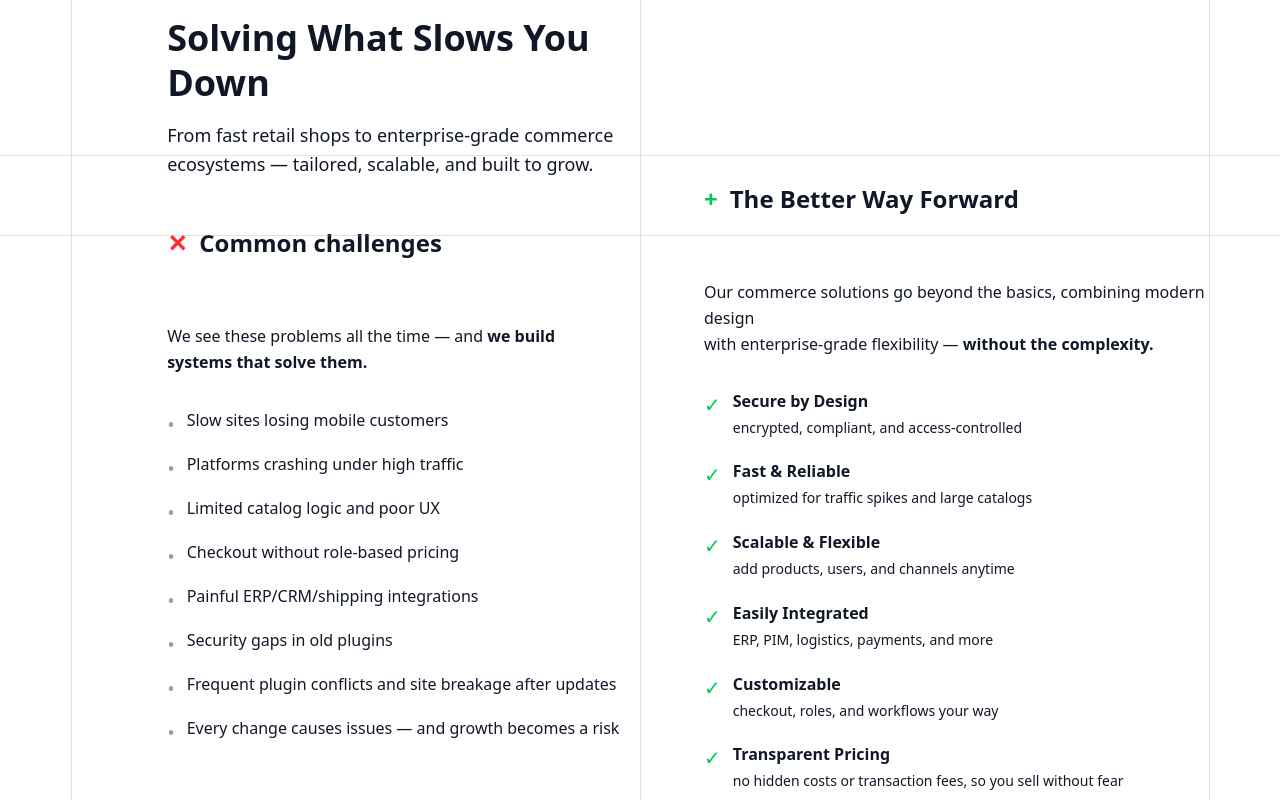
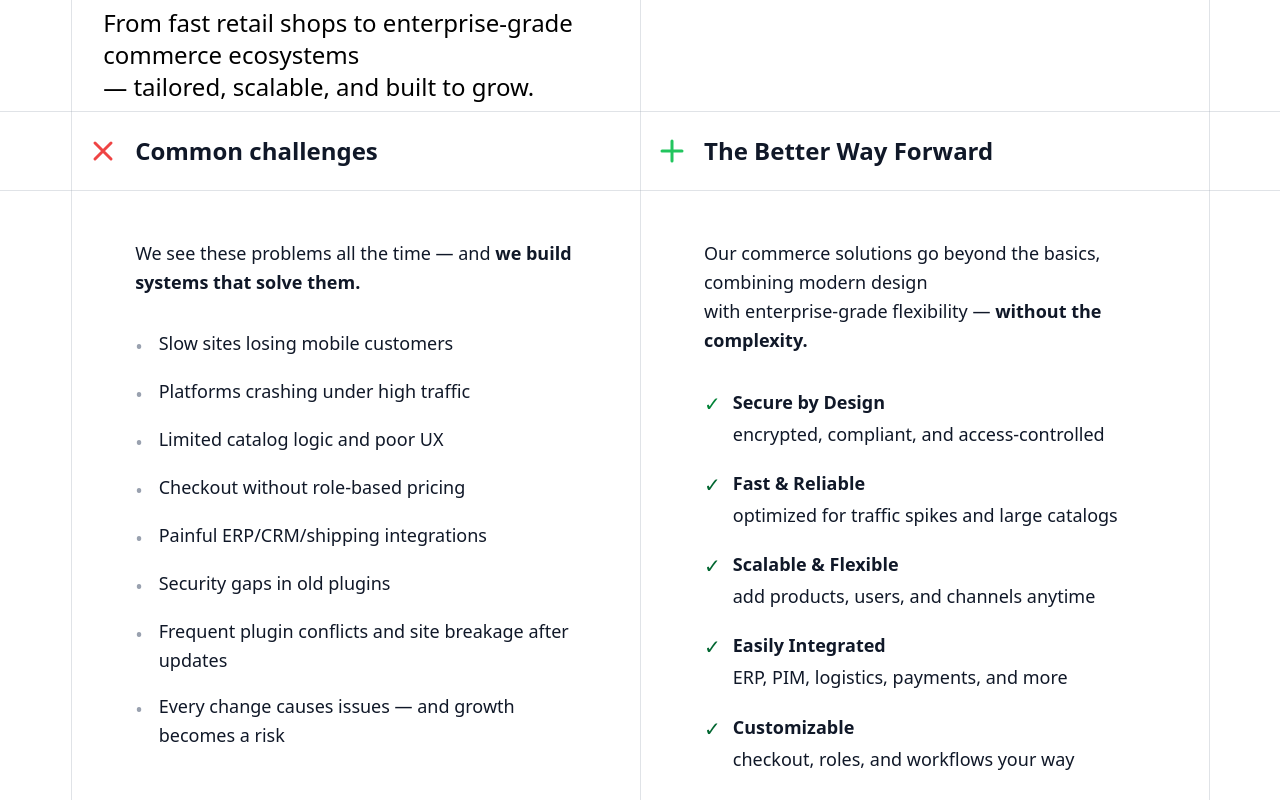
Before and after one commit to abdullah-fareed1/synergic, a Next.js app: page /b2c in a window 1280 px wide. Shown: the part 1420-2220 px from the top of the page. Built offline with nearby package versions, Linux system fonts and the light colour scheme.

Commit message:
QA: B2C Page drafted

```diff
--- a/app/b2c/sections/SolvingSection.tsx
+++ b/app/b2c/sections/SolvingSection.tsx
@@ -1,4 +1,5 @@
 import { GridSection, GridContainer, GridCol } from "../../components/grid";
+
 const SolvingSection = () => {
   return (
     <>
@@ -8,134 +9,199 @@ const SolvingSection = () => {
         className="relative"
         desktopOnly={true}
       >
-        <GridContainer className="py-16">
-          <GridCol span="AB" className="flex flex-col pl-24">
-            <div className="mb-12">
-              <h2 className="text-4xl font-extrabold text-gray-900 mb-4 leading-tight">
+        <GridContainer className="h-[20vh]">
+          <GridCol span="AB" className="flex items-center pl-8">
+            <div>
+              <h2 className="text-3xl font-extrabold text-black mb-3">
                 Solving What Slows You Down
               </h2>
-              <p className="text-gray-900 text-lg leading-relaxed max-w-md">
-                From fast retail shops to enterprise-grade commerce ecosystems — tailored, scalable, and built to grow.
+              <p className="text-black text-2xl">
+                From fast retail shops to enterprise-grade commerce ecosystems<br/>
+                — tailored, scalable, and built to grow.
               </p>
-            </div>
-
-            <div >
-              <div className="flex items-center gap-3 mb-8">
-                <span className="text-red-500 text-2xl font-bold">✕</span>
-                <h3 className="text-2xl font-extrabold text-gray-900">Common challenges</h3>
-              </div>
-
-              <p className="text-gray-900 text-base mb-8 leading-relaxed pt-8">
-                We see these problems all the time — and <span className="font-bold">we build <br/> systems that solve them.</span>
-              </p>
-
-              <ul className="space-y-3">
-                <li className="flex items-start gap-3">
-                  <span className="text-gray-400 mt-1 text-xl">•</span>
-                  <span className="text-gray-900 text-base leading-relaxed">Slow sites losing mobile customers</span>
-                </li>
-                <li className="flex items-start gap-3">
-                  <span className="text-gray-400 mt-1 text-xl">•</span>
-                  <span className="text-gray-900 text-base leading-relaxed">Platforms crashing under high traffic</span>
-                </li>
-                <li className="flex items-start gap-3">
-                  <span className="text-gray-400 mt-1 text-xl">•</span>
-                  <span className="text-gray-900 text-base leading-relaxed">Limited catalog logic and poor UX</span>
-                </li>
-                <li className="flex items-start gap-3">
-                  <span className="text-gray-400 mt-1 text-xl">•</span>
-                  <span className="text-gray-900 text-base leading-relaxed">Checkout without role-based pricing</span>
-                </li>
-                <li className="flex items-start gap-3">
-                  <span className="text-gray-400 mt-1 text-xl">•</span>
-                  <span className="text-gray-900 text-base leading-relaxed">Painful ERP/CRM/shipping integrations</span>
-                </li>
-                <li className="flex items-start gap-3">
-                  <span className="text-gray-400 mt-1 text-xl">•</span>
-                  <span className="text-gray-900 text-base leading-relaxed">Security gaps in old plugins</span>
-                </li>
-                <li className="flex items-start gap-3">
-                  <span className="text-gray-400 mt-1 text-xl">•</span>
-                  <span className="text-gray-900 text-base leading-relaxed">Frequent plugin conflicts and site breakage after updates</span>
-                </li>
-                <li className="flex items-start gap-3">
-                  <span className="text-gray-400 mt-1 text-xl">•</span>
-                  <span className="text-gray-900 text-base leading-relaxed">Every change causes issues — and growth becomes a risk</span>
-                </li>
-              </ul>
             </div>
           </GridCol>
 
-          <GridCol span="CD" className="flex flex-col pl-16">
-            <div className="mb-12">
-              <div style={{ height: '120px' }}></div>
-            </div>
+          <GridCol span="CD" className="h-full relative">
+            <div></div>
+          </GridCol>
+        </GridContainer>
+      </GridSection>
 
-            <div>
-              <div className="flex items-center gap-3 mb-8">
-                <span className="text-green-500 text-2xl font-bold">+</span>
-                <h3 className="text-2xl font-extrabold text-gray-900">The Better Way Forward</h3>
-              </div>
+      <GridSection
+        showLines={[true, false, true, false, true]}
+        bgColor="bg-white"
+        className="relative"
+        desktopOnly={true}
+      >
+        <div className="absolute top-0 w-full h-px bg-gray-400 opacity-30"></div>
 
-              <p className="text-gray-900 text-base mb-8 pt-8 leading-relaxed">
-                Our commerce solutions go beyond the basics, combining modern design <br/> with enterprise-grade flexibility — <span className="font-bold">without the complexity.</span>
+        <GridContainer className="h-[10vh]">
+          <GridCol span="AB" className="flex items-center relative pl-16">
+            <svg className="absolute left-4" width="32" height="32" viewBox="0 0 32 32" fill="none" xmlns="http://www.w3.org/2000/svg">
+              <path d="M24 8L8 24M8 8L24 24" stroke="#EF4444" strokeWidth="3" strokeLinecap="round"/>
+            </svg>
+            <h3 className="text-2xl font-extrabold text-gray-900">
+              Common challenges
+            </h3>
+          </GridCol>
+
+          <GridCol span="CD" className="flex items-center relative pl-16">
+            <svg className="absolute left-4" width="32" height="32" viewBox="0 0 32 32" fill="none" xmlns="http://www.w3.org/2000/svg">
+              <path d="M16 6V26M6 16H26" stroke="#22C55E" strokeWidth="3" strokeLinecap="round"/>
+            </svg>
+            <h3 className="text-2xl font-extrabold text-gray-900">
+              The Better Way Forward
+            </h3>
+          </GridCol>
+        </GridContainer>
+
+        <div className="absolute bottom-0 w-full h-px bg-gray-400 opacity-30"></div>
+      </GridSection>
+
+      <GridSection
+        showLines={[true, false, true, false, true]}
+        bgColor="bg-white"
+        className="relative"
+        desktopOnly={true}
+      >
+        <GridContainer className="py-12">
+          <GridCol span="AB" className="flex flex-col pr-12 pl-16">
+            <p className="text-gray-900 text-lg mb-8 leading-relaxed">
+              We see these problems all the time — and <span className="font-bold">we build<br/>
+              systems that solve them.</span>
+            </p>
+
+            <ul className="space-y-4">
+              <li className="flex items-start gap-4">
+                <span className="text-gray-400 mt-1 text-xl">•</span>
+                <span className="text-gray-900 text-lg leading-relaxed">
+                  Slow sites losing mobile customers
+                </span>
+              </li>
+              <li className="flex items-start gap-4">
+                <span className="text-gray-400 mt-1 text-xl">•</span>
+                <span className="text-gray-900 text-lg leading-relaxed">
+                  Platforms crashing under high traffic
+                </span>
+              </li>
+              <li className="flex items-start gap-4">
+                <span className="text-gray-400 mt-1 text-xl">•</span>
+                <span className="text-gray-900 text-lg leading-relaxed">
+                  Limited catalog logic and poor UX
+                </span>
+              </li>
+              <li className="flex items-start gap-4">
+                <span className="text-gray-400 mt-1 text-xl">•</span>
+                <span className="text-gray-900 text-lg leading-relaxed">
+                  Checkout without role-based pricing
+                </span>
+              </li>
+              <li className="flex items-start gap-4">
+                <span className="text-gray-400 mt-1 text-xl">•</span>
+                <span className="text-gray-900 text-lg leading-relaxed">
+                  Painful ERP/CRM/shipping integrations
+                </span>
+              </li>
+              <li className="flex items-start gap-4">
+                <span className="text-gray-400 mt-1 text-xl">•</span>
+                <span className="text-gray-900 text-lg leading-relaxed">
+                  Security gaps in old plugins
+                </span>
+              </li>
+              <li className="flex items-start gap-4">
+                <span className="text-gray-400 mt-1 text-xl">•</span>
+                <span className="text-gray-900 text-lg leading-relaxed">
+                  Frequent plugin conflicts and site breakage after updates
+                </span>
+              </li>
+              <li className="flex items-start gap-4">
+                <span className="text-gray-400 mt-1 text-xl">•</span>
+                <span className="text-gray-900 text-lg leading-relaxed">
+                  Every change causes issues — and growth becomes a risk
+                </span>
+              </li>
+            </ul>
+          </GridCol>
+
+          <GridCol span="CD" className="flex flex-col pr-12 pl-16">
+            <p className="text-gray-900 text-lg mb-8 leading-relaxed">
+              Our commerce solutions go beyond the basics, combining modern design<br/>
+              with enterprise-grade flexibility — <span className="font-bold">without the complexity.</span>
             </p>
 
             <ul className="space-y-5">
               <li className="flex items-start gap-3">
-                  <span className="text-green-500 text-xl mt-0.5">✓</span>
+                <span className="text-green-700 text-xl mt-0.5">✓</span>
                 <div>
-                    <h4 className="text-gray-900 font-bold text-base mb-1">Secure by Design</h4>
-                    <p className="text-gray-900 text-sm leading-relaxed">encrypted, compliant, and access-controlled</p>
+                  <h4 className="text-gray-900 font-bold text-lg mb-1">
+                    Secure by Design
+                  </h4>
+                  <p className="text-gray-900 text-lg leading-relaxed">
+                    encrypted, compliant, and access-controlled
+                  </p>
                 </div>
               </li>
               <li className="flex items-start gap-3">
-                  <span className="text-green-500 text-xl mt-0.5">✓</span>
+                <span className="text-green-800 text-xl mt-0.5">✓</span>
                 <div>
-                    <h4 className="text-gray-900 font-bold text-base mb-1">Fast & Reliable</h4>
-                    <p className="text-gray-900 text-sm leading-relaxed">optimized for traffic spikes and large catalogs</p>
+                  <h4 className="text-gray-900 font-bold text-lg mb-1">
+                    Fast & Reliable
+                  </h4>
+                  <p className="text-gray-900 text-lg leading-relaxed">
+                    optimized for traffic spikes and large catalogs
+                  </p>
                 </div>
               </li>
               <li className="flex items-start gap-3">
-                  <span className="text-green-500 text-xl mt-0.5">✓</span>
+                <span className="text-green-800 text-xl mt-0.5">✓</span>
                 <div>
-                    <h4 className="text-gray-900 font-bold text-base mb-1">Scalable & Flexible</h4>
-                    <p className="text-gray-900 text-sm leading-relaxed">add products, users, and channels anytime</p>
+                  <h4 className="text-gray-900 font-bold text-lg mb-1">
+                    Scalable & Flexible
+                  </h4>
+                  <p className="text-gray-900 text-lg leading-relaxed">
+                    add products, users, and channels anytime
+                  </p>
                 </div>
               </li>
               <li className="flex items-start gap-3">
-                  <span className="text-green-500 text-xl mt-0.5">✓</span>
+                <span className="text-green-800 text-xl mt-0.5">✓</span>
                 <div>
-                    <h4 className="text-gray-900 font-bold text-base mb-1">Easily Integrated</h4>
-                    <p className="text-gray-900 text-sm leading-relaxed">ERP, PIM, logistics, payments, and more</p>
+                  <h4 className="text-gray-900 font-bold text-lg mb-1">
+                    Easily Integrated
+                  </h4>
+                  <p className="text-gray-900 text-lg leading-relaxed">
+                    ERP, PIM, logistics, payments, and more
+                  </p>
                 </div>
               </li>
               <li className="flex items-start gap-3">
-                  <span className="text-green-500 text-xl mt-0.5">✓</span>
+                <span className="text-green-800 text-xl mt-0.5">✓</span>
                 <div>
-                    <h4 className="text-gray-900 font-bold text-base mb-1">Customizable</h4>
-                    <p className="text-gray-900 text-sm leading-relaxed">checkout, roles, and workflows your way</p>
+                  <h4 className="text-gray-900 font-bold text-lg mb-1">
+                    Customizable
+                  </h4>
+                  <p className="text-gray-900 text-lg  leading-relaxed">
+                    checkout, roles, and workflows your way
+                  </p>
                 </div>
               </li>
               <li className="flex items-start gap-3">
-                  <span className="text-green-500 text-xl mt-0.5">✓</span>
+                <span className="text-green-800 text-xl mt-0.5">✓</span>
                 <div>
-                    <h4 className="text-gray-900 font-bold text-base mb-1">Transparent Pricing</h4>
-                    <p className="text-gray-900 text-sm leading-relaxed">no hidden costs or transaction fees, so you sell without fear</p>
+                  <h4 className="text-gray-900 font-bold text-lg mb-1">
+                    Transparent Pricing
+                  </h4>
+                  <p className="text-gray-900 text-lg leading-relaxed">
+                    no hidden costs or transaction fees, so you sell without fear
+                  </p>
                 </div>
               </li>
             </ul>
-            </div>
           </GridCol>
         </GridContainer>
-
-        <div className="absolute w-full h-px bg-gray-400 opacity-30" style={{ top: 'calc(4rem + 120px + 20px)' }}></div>
-
-        <div className="absolute w-full h-px bg-gray-400 opacity-30" style={{ top: 'calc(4rem + 120px + 100px)' }}></div>
-
-        <div className="w-full h-px bg-gray-400 opacity-30"></div>
       </GridSection>
-
+      {/* MOBILE */}
       <section className="lg:hidden bg-white">
         <div className="px-6 pt-8 pb-8">
           <div className="mb-8">
@@ -158,7 +224,7 @@ const SolvingSection = () => {
             </div>
 
             <p className="text-gray-900 text-sm mb-4 leading-relaxed">
-              We see these problems all the time — and <span className="font-bold">we <br/> build systems that solve them.</span>
+              We see these problems all the time — and <span className="font-bold">we build systems that solve them.</span>
             </p>
 
             <ul className="space-y-2.5">
@@ -203,12 +269,12 @@ const SolvingSection = () => {
         <div className="px-6 pb-6">
           <div>
             <div className="flex items-center gap-3 mb-4">
-              <span className="text-green-500 text-2xl font-bold">+</span>
+              <span className="text-green-800 text-2xl font-bold">+</span>
               <h3 className="text-xl font-extrabold text-gray-900">The Better Way Forward</h3>
             </div>
 
             <p className="text-gray-900 text-sm mb-4 leading-relaxed">
-              Our commerce solutions go beyond the basics,<br/> combining modern design with enterprise-grade<br/> flexibility — <span className="font-bold">without the complexity.</span>
+              Our commerce solutions go beyond the basics, combining modern design with enterprise-grade flexibility — <span className="font-bold">without the complexity.</span>
             </p>
 
             <ul className="space-y-4">
--- a/app/globals.css
+++ b/app/globals.css
@@ -11,3 +11,9 @@
   --brand-dark: #111D2B;
   --brand-green: #2B7856;
 }
+
+@layer utilities {
+  [class*="text-[var()]"] {
+    color: inherit;
+  }
+}
```
Lines whose indentation alone changed are shown as unchanged.
